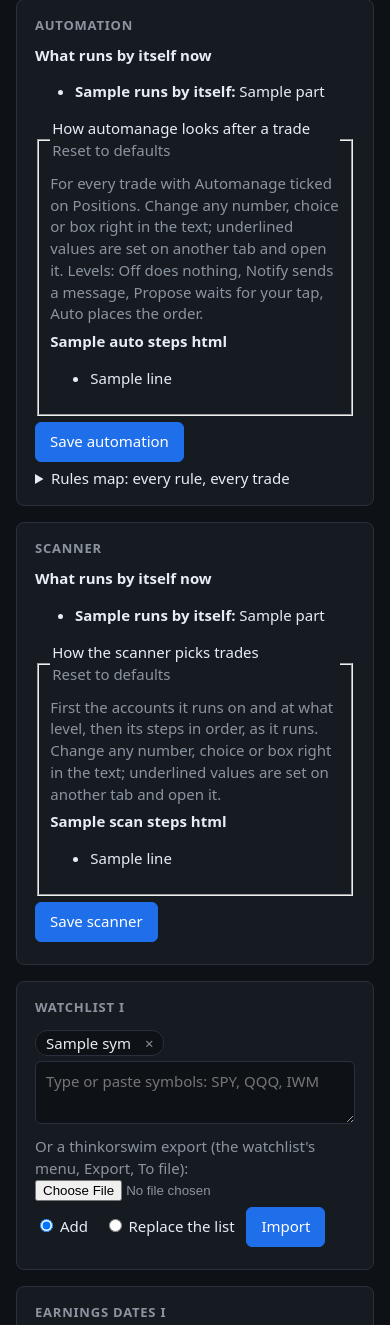
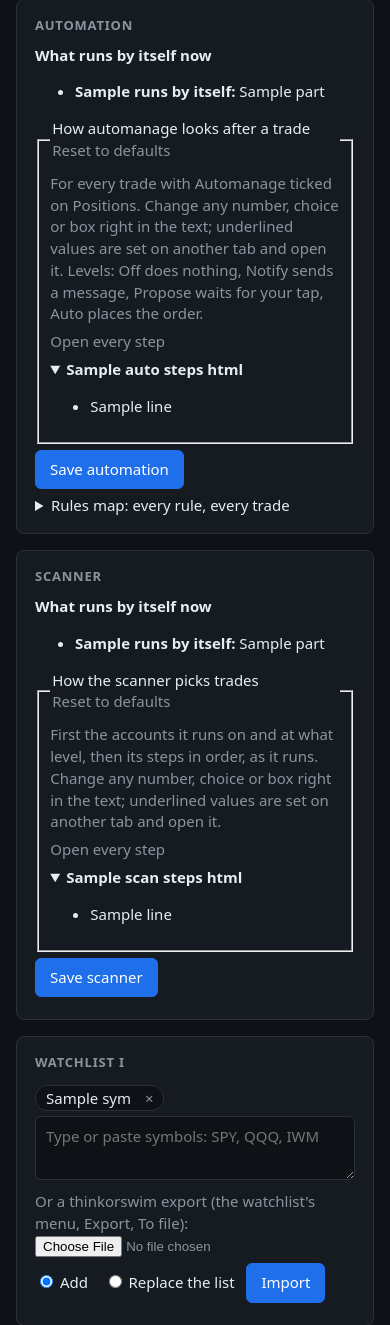
Before and after one commit to pedroserano/Trading, a FastAPI app: template backend/app/templates/connect.html in a window 390 px wide; the page is wider, and only the part inside the window is pictured. Shown: the part 1930-3255 px from the top of that part. Run offline with FastAPI, Linux system fonts and the light colour scheme; the template is opened without the code that fills it: most values are stand-ins (such as "Sample title", 1, 10 or a date in 2020); parts of the project's set-up code (start-up, migrations or seed data) failed here and were passed over.

Commit message:
Preview: Settings Automation and Scanner steps fold under their titles, with larger text on phones
Not on main yet: a preview for review.

Co-Authored-By: Claude Opus 5.5 <noreply@anthropic.com>
Claude-Session: https://claude.ai/code/session_017i9aGSEsgugibjXUXEJjQX

```diff
--- a/backend/app/templates/connect_body.html
+++ b/backend/app/templates/connect_body.html
@@ -176,9 +176,12 @@
         number, choice or box right in the text; underlined values are set on another tab and
         open it. Levels: Off does nothing, Notify sends a message, Propose waits for your tap,
         Auto places the order.</p>
+      <p class="steps-toggle"><button type="button" class="link steps-all">Open every step</button></p>
       {% for title, lines in auto_steps_html %}
-      <p class="small step-title"><b>{{ title }}</b></p>
-      <ul class="small rmap-list plain-list">{% for line in lines %}<li>{{ line }}</li>{% endfor %}</ul>
+      <details class="step"{% if loop.first %} open{% endif %}>
+        <summary class="step-title"><b>{{ title }}</b></summary>
+        <ul class="rmap-list plain-list">{% for line in lines %}<li>{{ line }}</li>{% endfor %}</ul>
+      </details>
       {% endfor %}
     {% endcall %}
     <p class="save"><button class="primary" type="submit">Save automation</button></p>
@@ -240,9 +243,12 @@
     {% call group("How the scanner picks trades") %}
       <p class="dim small">First the accounts it runs on and at what level, then its steps in order, as it runs. Change any number, choice or box right in the
         text; underlined values are set on another tab and open it.</p>
+      <p class="steps-toggle"><button type="button" class="link steps-all">Open every step</button></p>
       {% for title, lines in scan_steps_html %}
-      <p class="small step-title"><b>{{ title }}</b></p>
-      <ul class="small rmap-list plain-list">{% for line in lines %}<li>{{ line }}</li>{% endfor %}</ul>
+      <details class="step"{% if loop.first %} open{% endif %}>
+        <summary class="step-title"><b>{{ title }}</b></summary>
+        <ul class="rmap-list plain-list">{% for line in lines %}<li>{{ line }}</li>{% endfor %}</ul>
+      </details>
       {% endfor %}
     {% endcall %}
     <p class="save"><button class="primary" type="submit">Save scanner</button></p>
```
Also changed, not shown: frontend/src/Settings.tsx (+17 -0 lines), frontend/src/styles.css (+19 -0 lines).
